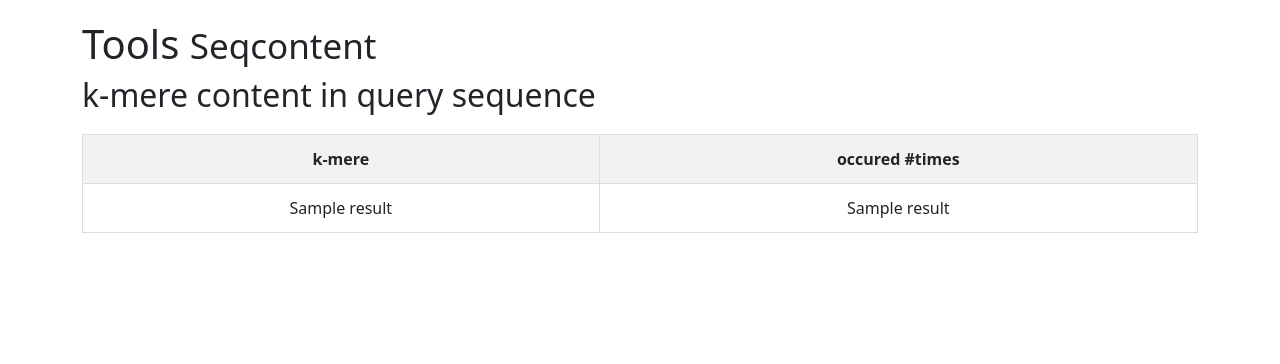
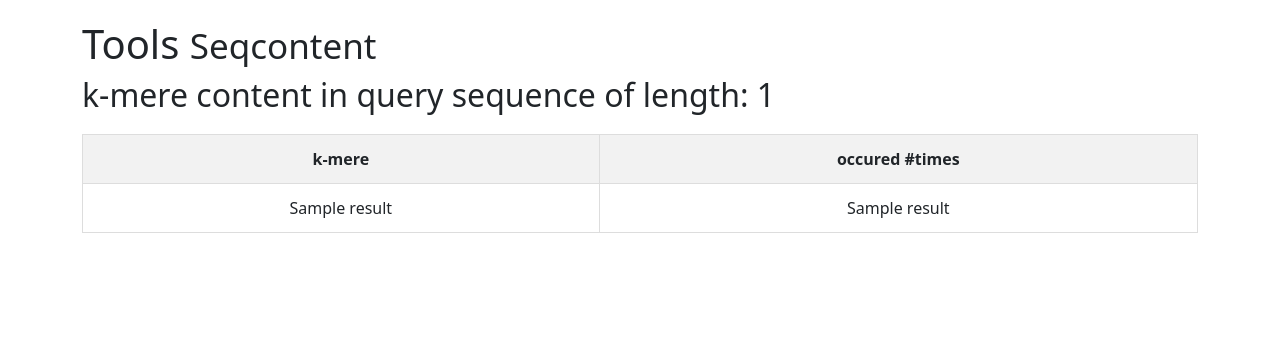
Before and after one commit to MieszkoCharchuta/django, a Django app: template biotools/templates/biotools/seqcontent.html in a window 1280 px wide. Shown: the part 56-420 px from the top of the page. Run offline with Django 5.2, Linux system fonts and the light colour scheme; the template is opened without the code that fills it: most values are stand-ins (such as "Sample title", 1, 10 or a date in 2020).

Commit message:
Added query length

```diff
--- a/biotools/templates/biotools/seqcontent.html
+++ b/biotools/templates/biotools/seqcontent.html
@@ -28,7 +28,7 @@
         }
     </style>
     {% if results %}
-        <h2>k-mere content in query sequence </h2>
+        <h2>k-mere content in query sequence of length: {{ query_length }} </h2>
         <table>
             <thead>
             <tr>
--- a/biotools/views.py
+++ b/biotools/views.py
@@ -1,7 +1,7 @@
 from django.shortcuts import render
 
+from . import utils
 from .forms import SeqContentForm
-from . import utils
 
 
 def seqcontent_view(request):
@@ -12,7 +12,7 @@ def seqcontent_view(request):
             seq = form.cleaned_data["sequence"]
             word_size = form.cleaned_data["word_size"]
             d = utils.count_words(seq, word_size)
-            return render(request, "biotools/seqcontent.html", {"results": d})
+            return render(request, "biotools/seqcontent.html", {"results": d, "query_length": len(seq)})
     else:
         form = SeqContentForm()  # Utworzenie pustego formularza
 
```
